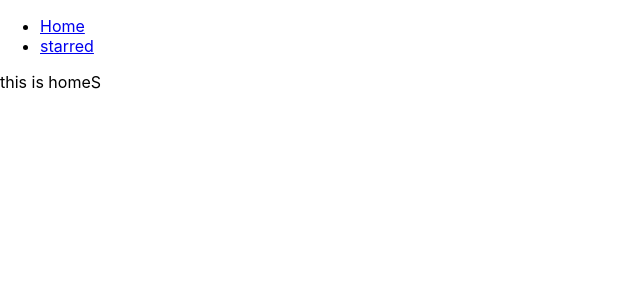
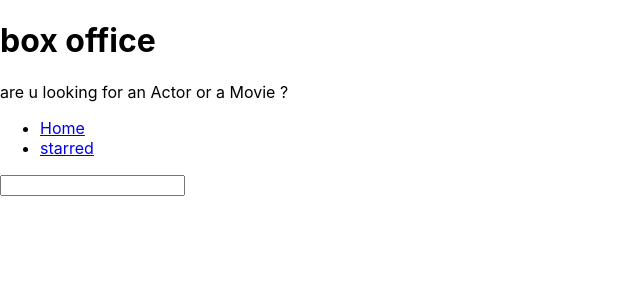
Before and after one commit to chiragmahajan146/box-office, a React (Create React App) app in the folder box-office/: page / in a window 1280 px wide. Shown: the top 300 px of the page, without its empty margins (0-640 px from the left). Built offline with nearby package versions, Linux system fonts and the light colour scheme.

Commit message:
added pages links

```diff
--- a/box-office/src/App.js
+++ b/box-office/src/App.js
@@ -1,14 +1,11 @@
 import React from 'react';
 import { Switch, Route } from 'react-router-dom';
-import Navs from './components/Navs';
 import Home from './Pages/Home';
 import Starred from './Pages/Starred';
 
 function App() {
   return (
     <div>
-      <Navs />
-
       <Switch>
         <Route exact path="/">
           <Home />
--- a/box-office/src/Pages/Home.js
+++ b/box-office/src/Pages/Home.js
@@ -1,7 +1,19 @@
-import React from 'react';
+import React, { useState } from 'react';
+import MainPageLayout from '../components/MainPageLayout';
+// import Title from '../components/Title';
 
 const Home = () => {
-  return <div>this is homeS</div>;
+  const [input] = useState('');
+
+  const onInputChange = ev => {
+    console.log(ev.target.value);
+  };
+  return (
+    <MainPageLayout>
+      {/* <Title title="box office" subtitle="are u looking for ?" />, this is homeS{' '} */}
+      <input type="text" onChange={onInputChange} />
+    </MainPageLayout>
+  );
 };
 
 export default Home;
--- a/box-office/src/Pages/Starred.js
+++ b/box-office/src/Pages/Starred.js
@@ -1,7 +1,8 @@
 import React from 'react';
+import MainPageLayout from '../components/MainPageLayout';
 
 const Starred = () => {
-  return <div>this is starred</div>;
+  return <MainPageLayout>this is starred</MainPageLayout>;
 };
 
 export default Starred;
--- /dev/null
+++ b/box-office/src/components/MainPageLayout.js
@@ -0,0 +1,18 @@
+import React from 'react';
+import Navs from './Navs';
+import Title from './Title';
+
+const MainPageLayout = ({ children }) => {
+  return (
+    <div>
+      <Title
+        title="box office"
+        subtitle="are u looking for an Actor or a Movie ?"
+      />
+      <Navs />
+      {children}
+    </div>
+  );
+};
+
+export default MainPageLayout;
--- /dev/null
+++ b/box-office/src/components/Title.js
@@ -0,0 +1,12 @@
+import React from 'react';
+
+const Title = ({ title, subtitle }) => {
+  return (
+    <div>
+      <h1>{title}</h1>
+      <p>{subtitle}</p>
+    </div>
+  );
+};
+
+export default Title;
```
